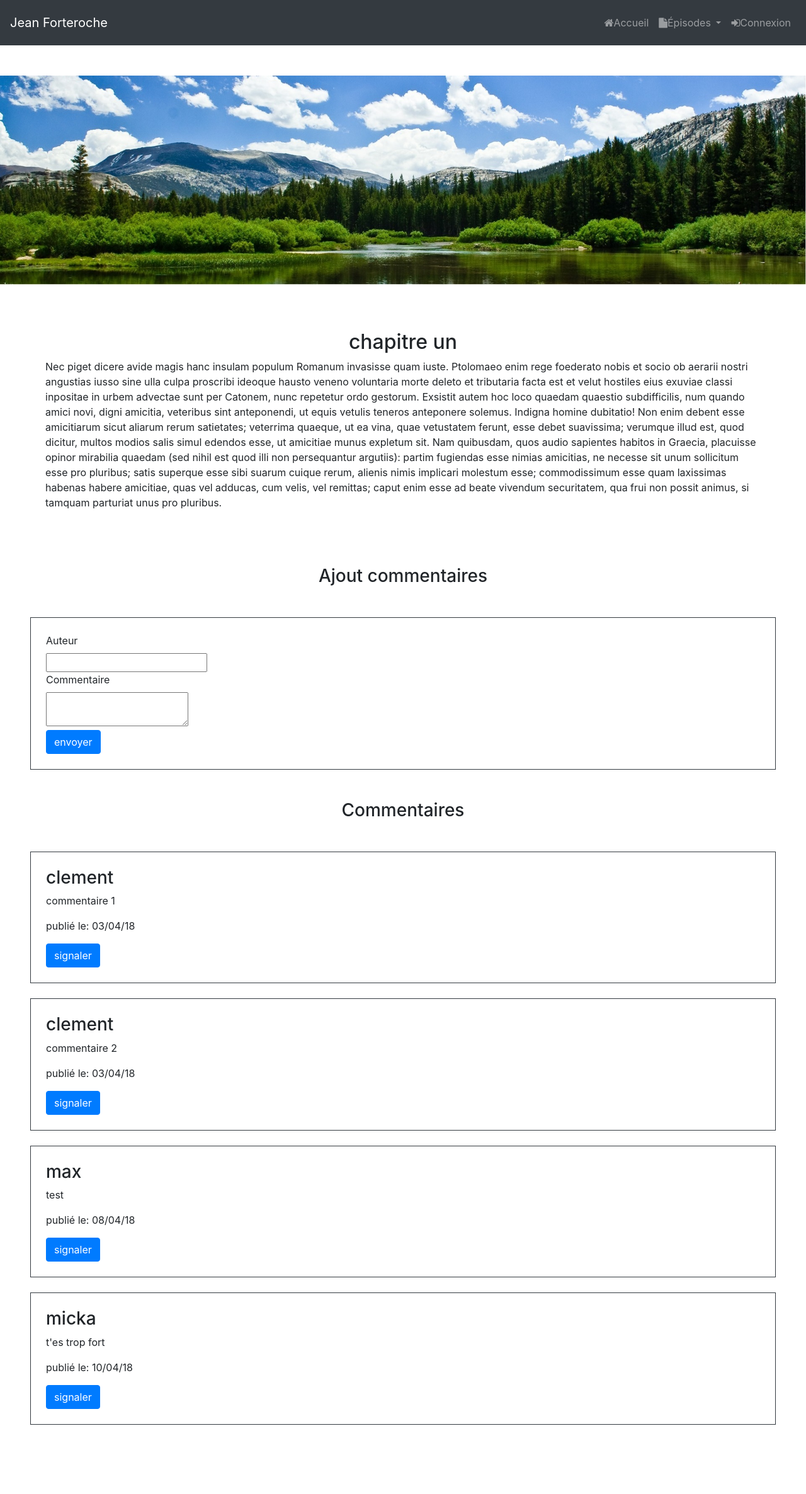
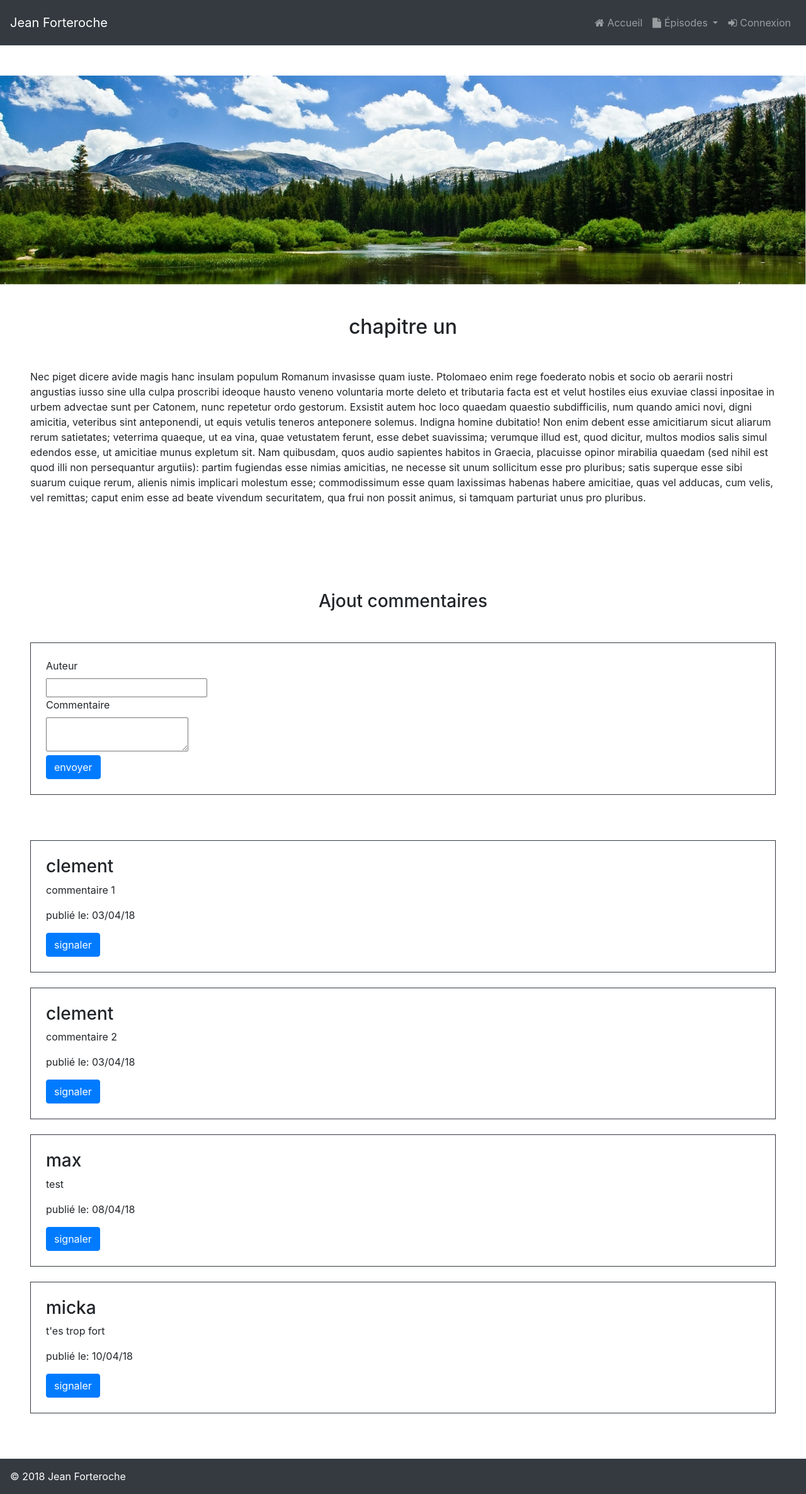
Before and after one commit to michelre/projet4, a PHP site: page /index.php?action=post&id=1 in a window 1280 px wide. Shown: the whole page at 63% size. Before the commit the page ends 2262 px from the top, so only its background shows below. Run offline with PHP 8.4, Linux system fonts and the light colour scheme; data comes from the database, SQL or seed files in the repository.

Commit message:
modification css

```diff
--- /dev/null
+++ b/public/nav.css
@@ -0,0 +1,3 @@
+.fa.fa-file, .fa.fa-home, .fa.fa-sign-in{
+    margin-right: 5px;
+}
--- /dev/null
+++ b/templates/footer.php
@@ -0,0 +1,3 @@
+<footer class="bg-dark">
+    <p class="m-0 p-3 text-white">© 2018 Jean Forteroche</p>
+</footer>
--- a/view/addPost.php
+++ b/view/addPost.php
@@ -6,6 +6,7 @@
     <meta http-equiv="X-UA-Compatible" content="ie=edge">
     <link rel='stylesheet' href='https://cdnjs.cloudflare.com/ajax/libs/font-awesome/4.7.0/css/font-awesome.min.css'/>
     <link rel='stylesheet' href='https://cdnjs.cloudflare.com/ajax/libs/twitter-bootstrap/4.0.0/css/bootstrap.min.css'/>
+    <link rel="stylesheet" href="public/nav.css">
     <script src="scripts/tinymce/tinymce.min.js"></script>
     <script>
         tinymce.init({
--- a/view/admin.php
+++ b/view/admin.php
@@ -6,6 +6,7 @@
     <meta http-equiv="X-UA-Compatible" content="ie=edge">
     <link rel='stylesheet' href='https://cdnjs.cloudflare.com/ajax/libs/font-awesome/4.7.0/css/font-awesome.min.css'/>
     <link rel='stylesheet' href='https://cdnjs.cloudflare.com/ajax/libs/twitter-bootstrap/4.0.0/css/bootstrap.min.css'/>
+    <link rel="stylesheet" href="public/nav.css">
     <title>Administration</title>
 </head>
 <body>
--- a/view/chapitre.php
+++ b/view/chapitre.php
@@ -6,6 +6,7 @@
     <meta http-equiv="X-UA-Compatible" content="ie=edge">
     <link rel='stylesheet' href='https://cdnjs.cloudflare.com/ajax/libs/font-awesome/4.7.0/css/font-awesome.min.css'/>
     <link rel='stylesheet' href='https://cdnjs.cloudflare.com/ajax/libs/twitter-bootstrap/4.0.0/css/bootstrap.min.css'/>
+    <link rel="stylesheet" href="public/nav.css">
     <title>chapitre</title>
 </head>
 <body>
@@ -13,13 +14,13 @@
     <?php include('templates/nav.php');?>
     <?php include('templates/header.php');?>
 
-    <div class="post  m-5 p-4">
-        <h2 class="text-center"> <?php echo htmlspecialchars($post->getTitle()); ?> </h2>
+    <div class="post m-1 p-2 m-md-4 p-md-4">
+        <h2 class="text-center mb-5"> <?php echo htmlspecialchars($post->getTitle()); ?> </h2>
         <p> <?php echo $post->getContent(); ?> </p>
     </div>
 
-    <div class="addComment m-5 ">
-        <h3 class="text-center m-5">Ajout commentaires</h3>
+    <div class="addComment m-1 p-2 m-md-4 p-md-4">
+        <h3 class="text-center m-2 m-md-5">Ajout commentaires</h3>
         <form class="border border-dark p-4" action="index.php?action=addComment&amp;id=<?php echo $post->getId(); ?>" method="post">
             <div>
                 <label for="author">Auteur</label><br />
@@ -35,14 +36,12 @@
         </form>
     </div>
 
-    <div class="comment m-5">
-        <h3 class="text-center m-5">Commentaires</h3>
+    <div class="comment m-1 p-2 m-md-4 p-md-4">
         <?php
-
             foreach ($comment as $comment)
             {
             ?>
-            <div class="comments border  border-dark mb-4 p-4">
+            <div class="comments border border-dark mb-4 p-4">
                 <h3> <?php echo htmlspecialchars($comment->getAuthor()); ?> </h3>
                 <p> <?php echo htmlspecialchars($comment->getComment()); ?> </p>
                 <p>publié le: <?php echo htmlspecialchars($comment->getDateComment()); ?></p>
@@ -57,6 +56,8 @@
         ?>
     </div>
 
+    <?php include('templates/footer.php');?>
+
     <script src='https://cdnjs.cloudflare.com/ajax/libs/jquery/3.3.1/jquery.min.js'></script>
     <script src='https://cdnjs.cloudflare.com/ajax/libs/twitter-bootstrap/4.0.0/js/bootstrap.js'></script>
 </body>
--- a/view/commentaires.php
+++ b/view/commentaires.php
@@ -6,6 +6,7 @@
     <meta http-equiv="X-UA-Compatible" content="ie=edge">
     <link rel='stylesheet' href='https://cdnjs.cloudflare.com/ajax/libs/font-awesome/4.7.0/css/font-awesome.min.css'/>
     <link rel='stylesheet' href='https://cdnjs.cloudflare.com/ajax/libs/twitter-bootstrap/4.0.0/css/bootstrap.min.css'/>
+    <link rel="stylesheet" href="public/nav.css">
     <title>gestion des commentaires</title>
 </head>
 <body>
--- a/view/connexion.php
+++ b/view/connexion.php
@@ -6,6 +6,7 @@
     <meta http-equiv="X-UA-Compatible" content="ie=edge">
     <link rel='stylesheet' href='https://cdnjs.cloudflare.com/ajax/libs/font-awesome/4.7.0/css/font-awesome.min.css'/>
     <link rel='stylesheet' href='https://cdnjs.cloudflare.com/ajax/libs/twitter-bootstrap/4.0.0/css/bootstrap.min.css'/>
+    <link rel="stylesheet" href="public/nav.css">
     <link rel="stylesheet" href="../public/formConnexion.css">
     <title>Connexion</title>
 </head>
--- a/view/listPosts.php
+++ b/view/listPosts.php
@@ -6,6 +6,7 @@
     <meta http-equiv="X-UA-Compatible" content="ie=edge">
     <link rel='stylesheet' href='https://cdnjs.cloudflare.com/ajax/libs/font-awesome/4.7.0/css/font-awesome.min.css'/>
     <link rel='stylesheet' href='https://cdnjs.cloudflare.com/ajax/libs/twitter-bootstrap/4.0.0/css/bootstrap.min.css'/>
+    <link rel="stylesheet" href="public/nav.css">
     <title>Gestion chapitre</title>
 </head>
 <body>
--- a/view/updatePost.php
+++ b/view/updatePost.php
@@ -6,6 +6,7 @@
     <meta http-equiv="X-UA-Compatible" content="ie=edge">
     <link rel='stylesheet' href='https://cdnjs.cloudflare.com/ajax/libs/font-awesome/4.7.0/css/font-awesome.min.css'/>
     <link rel='stylesheet' href='https://cdnjs.cloudflare.com/ajax/libs/twitter-bootstrap/4.0.0/css/bootstrap.min.css'/>
+    <link rel="stylesheet" href="public/nav.css">
     <script src="scripts/tinymce/tinymce.min.js"></script>
     <script>
         tinymce.init({
```
Also changed, not shown: view/accueil.php (+5 -5 lines).
